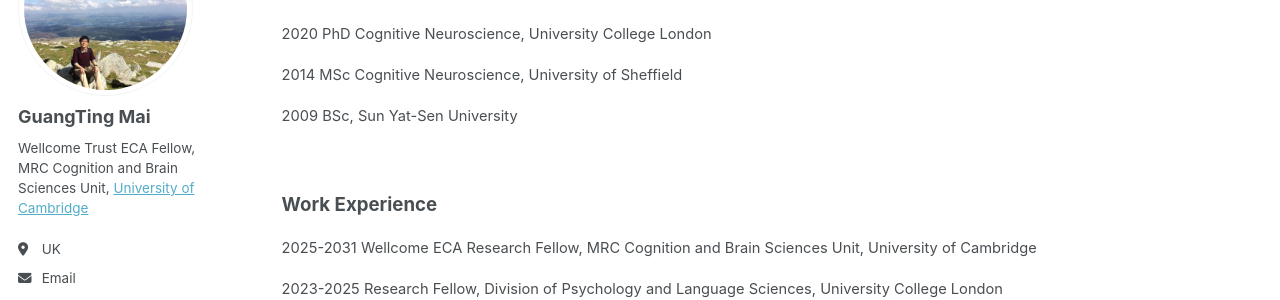
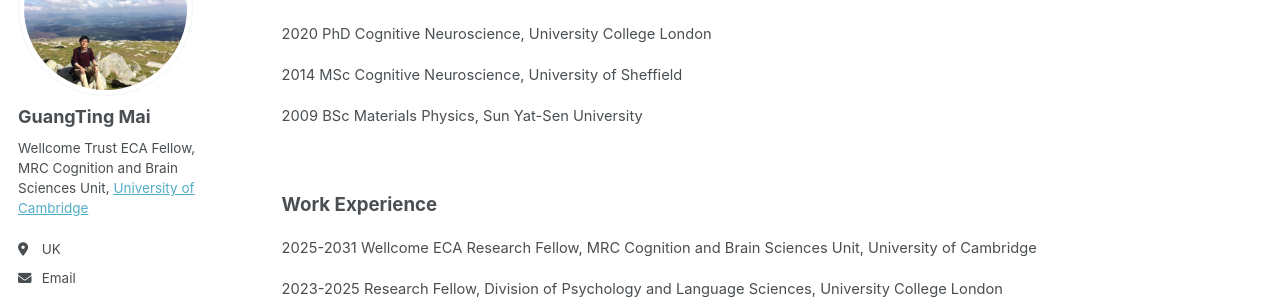
Before and after one commit to guangtingmai/guangtingmai.github.io, a Jekyll site: the page built from _pages/cv.html, in a window 1280 px wide and 1097 px high. Shown: the part 178-478 px from the top of the window. Built offline with Jekyll 4.4.1, drawn with Linux system fonts in a browser that asks for light colours; some web fonts are replaced.

Commit message:
Update cv.html

```diff
--- a/_pages/cv.html
+++ b/_pages/cv.html
@@ -10,7 +10,7 @@ author_profile: true
 <p><span style="font-size: 14pt;line-height: 1.2;display: block;margin-bottom: 0.05vh"><strong>Education</strong></span></p>
 <p><span style="font-size: 11pt;line-height: 1.2;display: block;">2020 PhD Cognitive Neuroscience, University College London</span></p>
 <p><span style="font-size: 11pt;line-height: 1.2;display: block;">2014 MSc Cognitive Neuroscience, University of Sheffield</span></p>
-<p><span style="font-size: 11pt;line-height: 1.2;display: block;">2009 BSc, Sun Yat-Sen University</span></p>
+<p><span style="font-size: 11pt;line-height: 1.2;display: block;">2009 BSc Materials Physics, Sun Yat-Sen University</span></p>
 <br>
 <p><span style="font-size: 14pt;line-height: 1.2;display: block;margin-bottom: 0.05vh"><strong>Work Experience</strong></span></p>
 <p><span style="font-size: 11pt;line-height: 1.2;display: block;">2025-2031 Wellcome ECA Research Fellow, MRC Cognition and Brain Sciences Unit, University of Cambridge</span></p>
```
